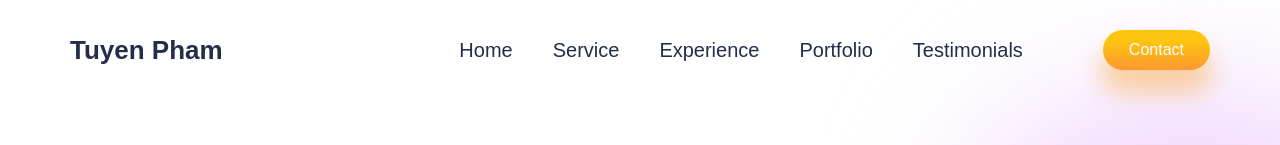
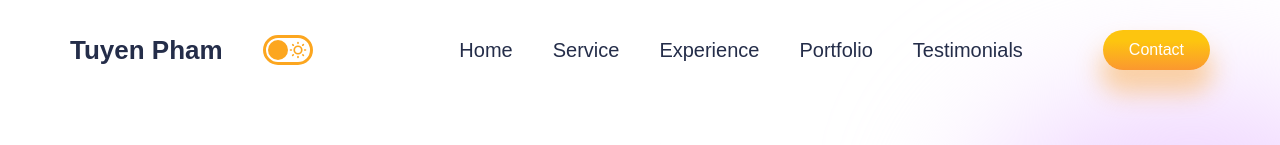
Before and after one commit to tuyentac95/my-portfolio, a React (Create React App) app: page / in a window 1280 px wide. Shown: the top 145 px of the page. Built offline with nearby package versions, Linux system fonts and the light colour scheme; a web font is replaced by a local one.

Commit message:
add theme provider

```diff
--- a/src/components/Toggle/Toggle.css
+++ b/src/components/Toggle/Toggle.css
@@ -0,0 +1,21 @@
+.toggle{
+    display: flex;
+    justify-content: space-between;
+    border: 3px solid var(--orange);
+    border-radius: 1rem;
+    position: relative;
+    padding: 2px;
+    cursor: pointer;
+}
+
+.toggle>*{
+    width: 1rem;
+    height: 1rem;
+    color: var(--orange);
+}
+
+.t-button{
+    border-radius: 100%;
+    background: var(--orange);
+    position: absolute;
+}
--- a/src/components/Toggle/Toggle.js
+++ b/src/components/Toggle/Toggle.js
@@ -1,11 +1,14 @@
 import React from 'react';
 import './Toggle.css';
 import Sun from '@iconscout/react-unicons/icons/uil-sun';
+import Moon from '@iconscout/react-unicons/icons/uil-moon';
 
 const Toggle = () => {
   return(
     <div className="toggle">
-
+      <Moon/>
+      <Sun/>
+      <div className="t-button"/>
     </div>
   );
 }
--- a/src/index.js
+++ b/src/index.js
@@ -1,9 +1,12 @@
 import React from 'react';
 import ReactDOM from 'react-dom';
 import App from './App';
+import {ThemeProvider} from './util/Context';
 
 ReactDOM.render(
-    <App />,
+    <ThemeProvider>
+      <App />
+    </ThemeProvider>,
   document.getElementById('root')
 );
 
--- /dev/null
+++ b/src/util/Context.js
@@ -0,0 +1,23 @@
+import {createContext, useReducer} from 'react';
+
+export const themeContext = createContext();
+
+const initialState = {darkMode: true};
+
+const themeReducer = (state, action) => {
+  switch (action.type) {
+    case 'toggle':
+      return {darkMode : !state.darkMode};
+    default:
+      return state;
+  }
+}
+
+export const ThemeProvider = (props) => {
+  const [state, dispatch] = useReducer(themeReducer, initialState);
+  return(
+    <themeContext.Provider value={{state, dispatch}}>
+      {props.children}
+    </themeContext.Provider>
+  )
+}
```
